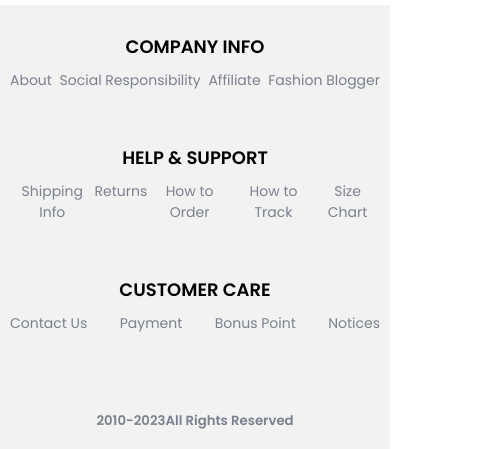
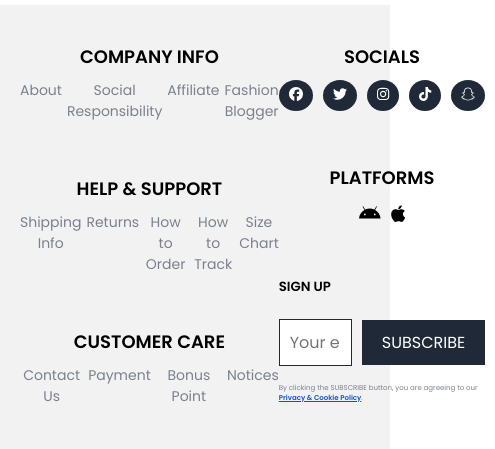
Before and after one commit to Mohammed-Rifaque/Dummy-Json-Api, a React (Create React App) app: page / in a window 390 px wide. Shown: the part 395-844 px from the top of the page, 495 px wide, since content can reach past the window. Built offline with nearby package versions, Linux system fonts and the light colour scheme; no server answers.

Commit message:
ui fixes

```diff
--- a/src/components/common/Footer/index.js
+++ b/src/components/common/Footer/index.js
@@ -18,7 +18,9 @@ import { Link } from 'react-router-dom';
 
 const Footer = () => {
   return (
-    <footer className="footer">
+    <footer className="footer ">
+      <div className="container">
+
         <div className="left">
           <div className='company-help-care-wrapper'>
             <div className="section company-info ">
@@ -92,7 +94,7 @@ const Footer = () => {
                 <input type="email" placeholder="Your email" required />
                 <button type="submit">SUBSCRIBE</button>
               </form>
-            <p>By clicking the SUBSCRIBE button, you are agreeing to our <Link to="" style={{color:"#1251CE", fontWeight:"bold"}}>Privacy & Cookie Policy</Link>.</p>
+              <p>By clicking the SUBSCRIBE button, you are agreeing to our <Link to="" style={{ color: "#1251CE", fontWeight: "bold" }}>Privacy & Cookie Policy</Link>.</p>
             </div>
           </div>
 
@@ -118,6 +120,7 @@ const Footer = () => {
             </div>
           </div>
         </div>
+      </div>
     </footer>
   );
 };
--- a/src/components/common/Footer/style.css
+++ b/src/components/common/Footer/style.css
@@ -4,12 +4,20 @@
   background-color: #f2f2f2;
   padding: 20px;
   color: #7A808D;
-  padding: 20px 70px;
+  padding: 20px ;
+}
+.footer .container{
+  display: flex;
+}
+.footer .left {
+  width: 50%;
+  display: flex;
+  flex-direction: column;
+  gap: 30px;
 }
 
-.footer .left,
 .footer .right {
-  width: 60%;
+  width: 50%;
   display: flex;
   flex-direction: column;
   gap: 30px;
@@ -203,10 +211,12 @@
     width: 100%;
     margin-right: 0;
   }
+
   .subscription-form p {
     font-size: 7px;
     text-align: start;
   }
+
   .socials ul,
   .platforms ul {
     justify-content: center;
@@ -220,21 +230,30 @@
     justify-content: center;
     padding: unset;
   }
-  .legal h5{
+
+  .legal h5 {
     text-align: center;
   }
+
   .payment-type ul {
     justify-content: center;
     gap: 0px;
   }
 
-  .footer{
+  .footer {
     padding: 10px 10px;
   }
-  .company-info ul, .help-support ul, .customer-care ul {
+
+  .company-info ul,
+  .help-support ul,
+  .customer-care ul {
     display: flex;
     flex-direction: row;
-    gap: 0px;
-    justify-content: space-between;
+    gap: 5px;
+    justify-content: center;
+  }
+
+  .like-button-container {
+    left: 70%;
   }
 }
```
Lines whose indentation alone changed are shown as unchanged.
